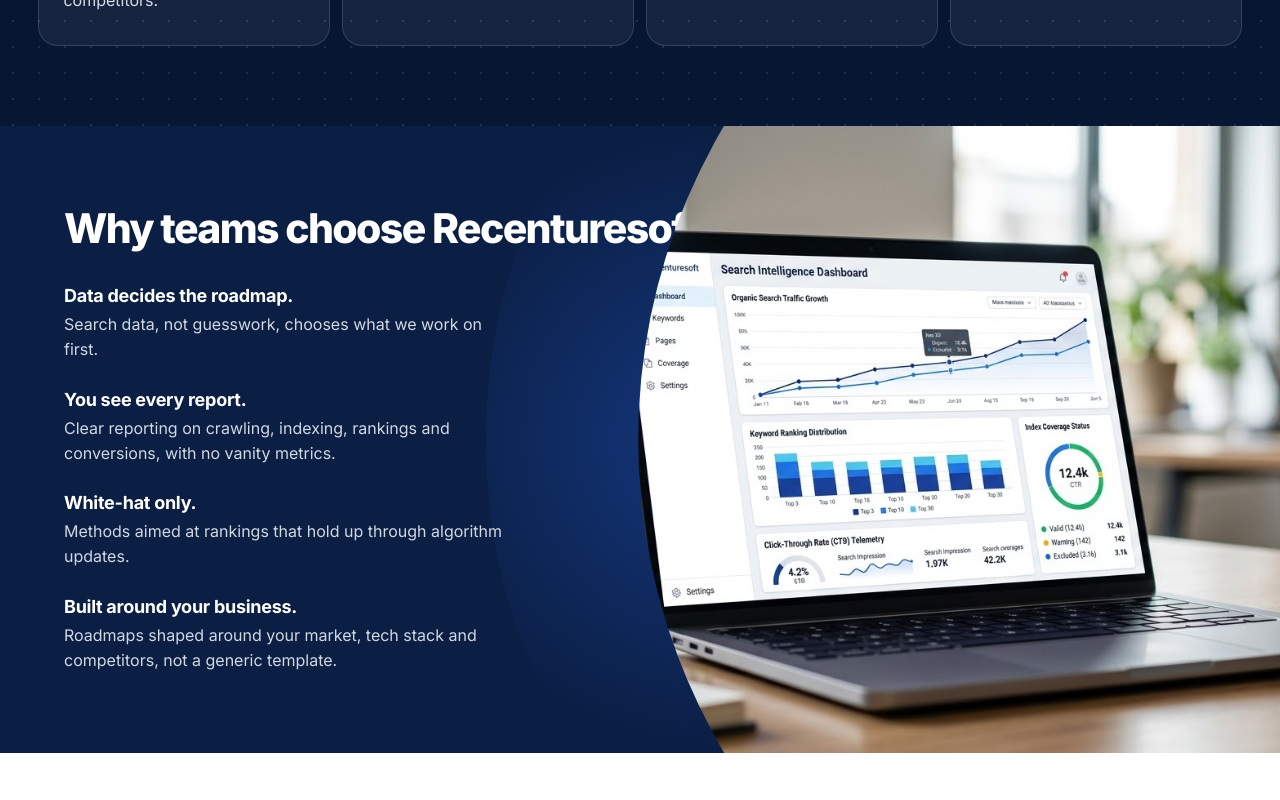
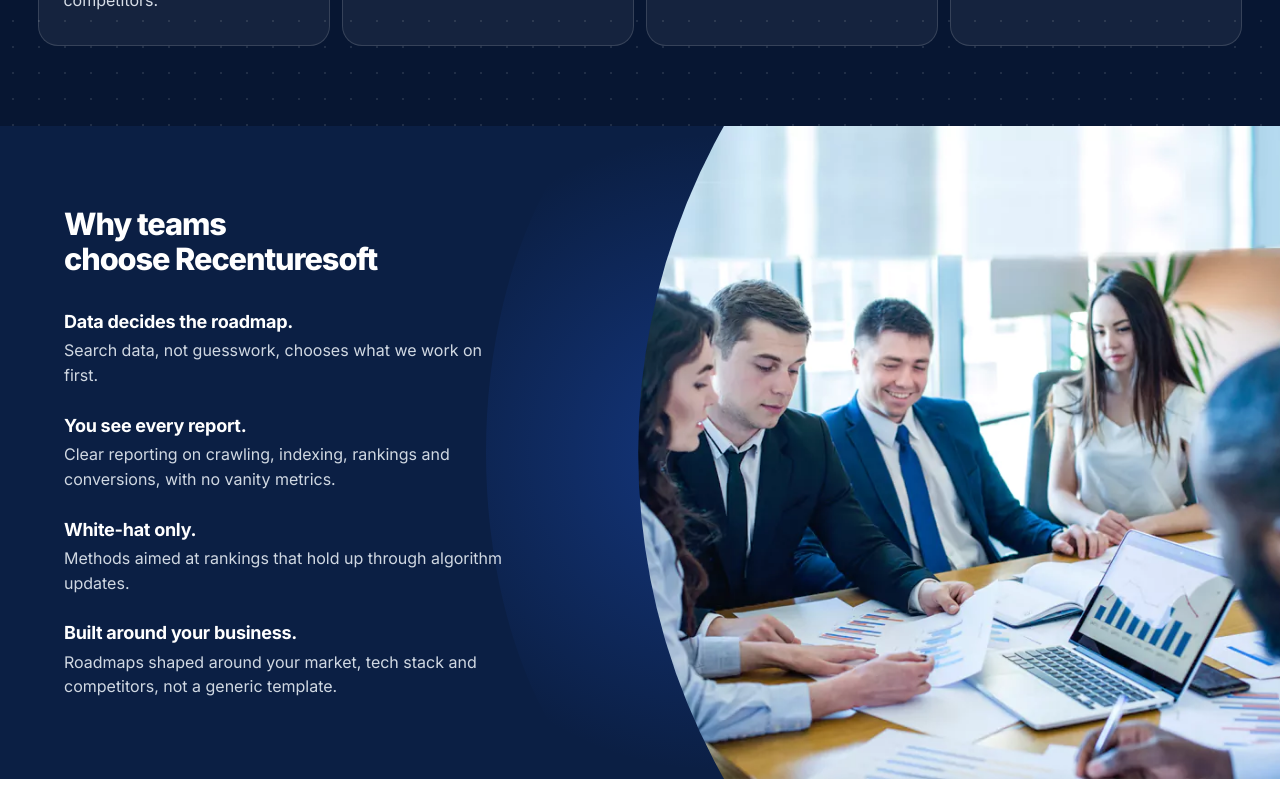
Before and after one commit to paras879/websiterecentresoft, a Next.js app: page /services/seo in a window 1280 px wide. Shown: the part 2020-2820 px from the top of the page. Built offline with nearby package versions, Linux system fonts and the light colour scheme.

Commit message:
fix(seo): prevent whyTitle text clipping and update image with authentic team analytics photo

```diff
--- a/src/app/services/seo/seo.module.css
+++ b/src/app/services/seo/seo.module.css
@@ -284,13 +284,13 @@
 }
 
 .whyTitle {
-  max-width: none;
+  max-width: 20ch;
   margin: 0 0 2rem;
-  font-size: clamp(1.75rem, 3.2vw, 2.75rem);
-  white-space: nowrap;
+  font-size: clamp(1.5rem, 2.4vw, 2.25rem);
+  white-space: normal;
   font-weight: 800;
-  line-height: 1.08;
-  letter-spacing: -0.04em;
+  line-height: 1.15;
+  letter-spacing: -0.035em;
   color: #ffffff;
 }
 
@@ -355,6 +355,7 @@
 
 .whyImg {
   object-fit: cover;
+  object-position: center;
 }
 
 /* ----------------------------------------------------------------------- faq */
--- a/src/content/service-seo.ts
+++ b/src/content/service-seo.ts
@@ -83,8 +83,8 @@ const defaults = {
   },
   why: {
     title: "Why teams choose Recenturesoft",
-    image: "/images/seo-dashboard.jpg",
-    imageAlt: "Laptop showing a search performance dashboard",
+    image: "/images/seo-team.webp",
+    imageAlt: "Recenturesoft SEO team reviewing search analytics and organic ranking reports",
     items: [
       {
         lead: "Data decides the roadmap.",
```
Also changed, not shown: public/images/seo-team.webp (added).
